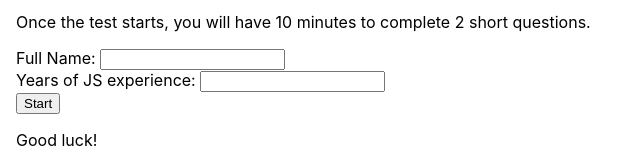
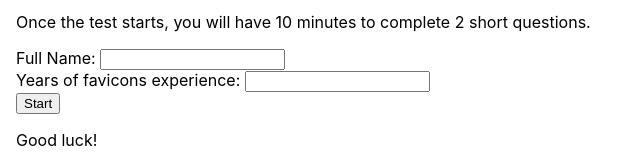
Before and after one commit to agilesparks/dev_test, a React (Create React App) app: page / in a window 1280 px wide. Shown: the part 120-280 px from the top of the page, without its empty margins (0-640 px from the left). Built offline with nearby package versions, Linux system fonts and the light colour scheme.

Commit message:
add technology name

```diff
--- a/src/App.js
+++ b/src/App.js
@@ -93,6 +93,7 @@ class App extends Component {
         onSubmit={this.handleUserFormSubmit}
         title={testData.title}
         duration_min={testData.duration_min}
+        technology={testData.technology}
       />)
     }
     if (this.state.currentView === 'test') {
--- a/src/data/example1.json
+++ b/src/data/example1.json
@@ -1,6 +1,7 @@
 {
   "test_id": "example1",
   "title": "AgileSparks example Test",
+  "technology": "favicons",
   "duration_min": 10,
   "questions": [
     {
--- a/src/pages/Home/index.jsx
+++ b/src/pages/Home/index.jsx
@@ -19,7 +19,7 @@ class Homepage extends React.Component {
   }
 
   render() {
-    const {title, duration_min} = this.props;
+    const {title, duration_min, technology} = this.props;
     return (
       <PageContainer>
         <Header>
@@ -37,7 +37,7 @@ class Homepage extends React.Component {
             Full Name: <input ref={this.nameRef} required={true}></input>
           </label><br/>
           <label>
-            Years of JS experience: <input ref={this.expRef} required={true}></input>
+            Years of {technology} experience: <input ref={this.expRef} required={true}></input>
           </label><br/>
           <button>Start</button>
         </form>
```
